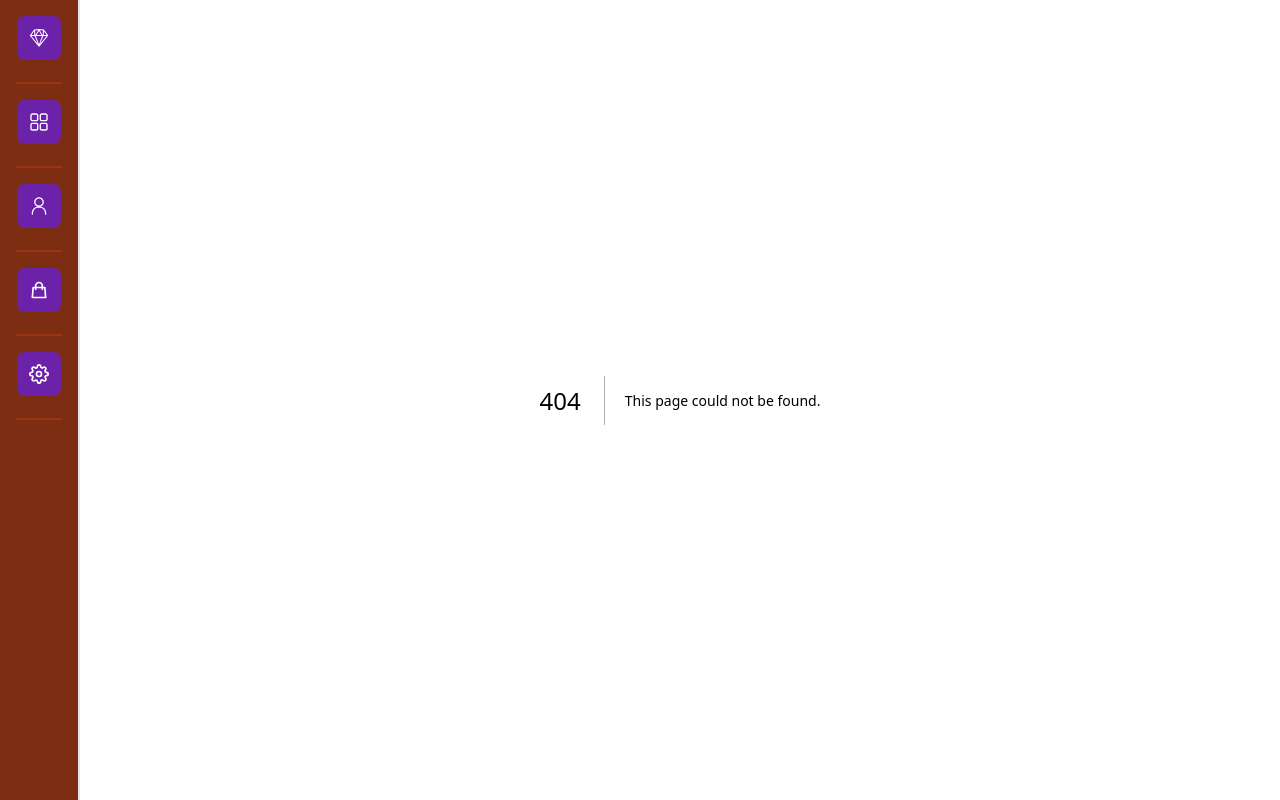
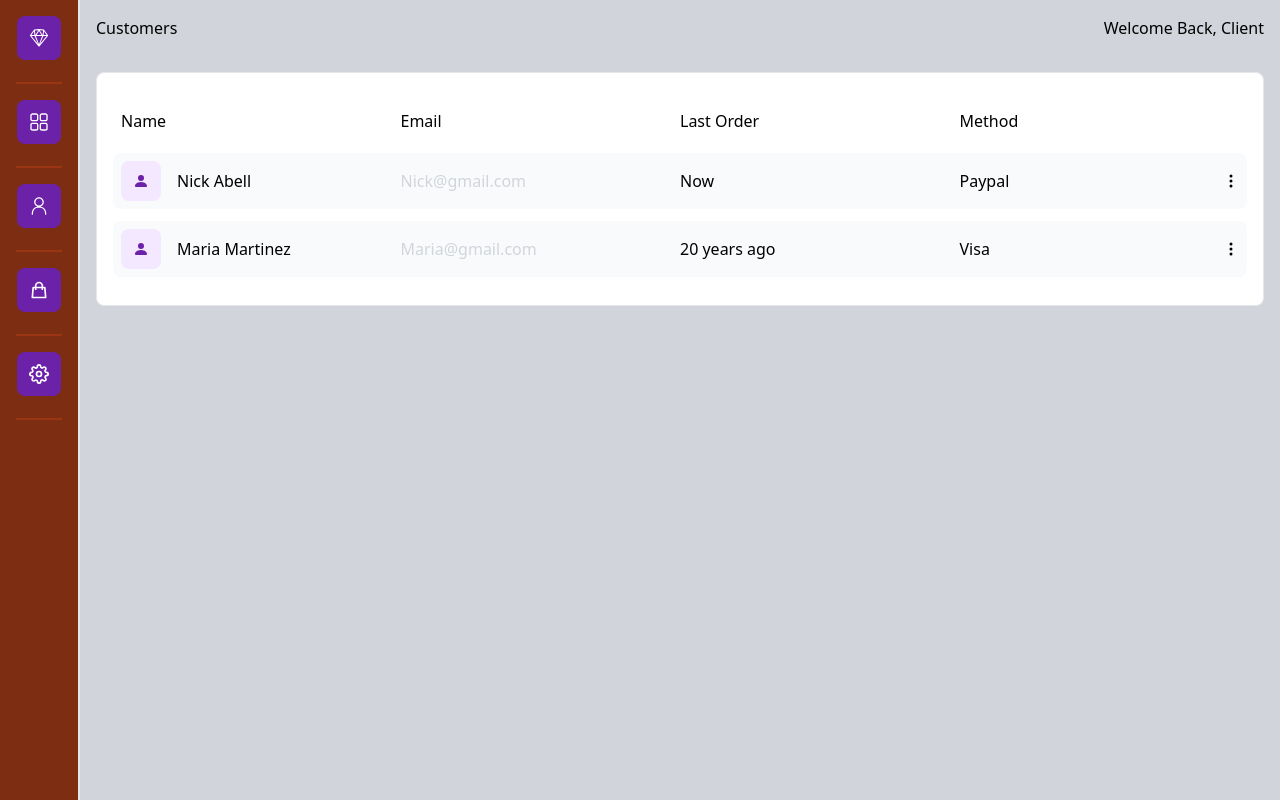
Before and after one commit to Nicholas-Abell/nextjs_dashboard, a Next.js app: page /customers in a window 1280 px wide. Before the commit this address had no page. Built offline with nearby package versions, Linux system fonts and the light colour scheme.

Commit message:
Customers page Layout

```diff
--- a/pages/api/hello.js
+++ /dev/null
@@ -1,5 +0,0 @@
-// Next.js API route support: https://nextjs.org/docs/api-routes/introduction
-
-export default function handler(req, res) {
-  res.status(200).json({ name: 'John Doe' })
-}
--- /dev/null
+++ b/pages/customers.js
@@ -0,0 +1,46 @@
+import React from 'react';
+import { BsPersonFill, BsThreeDotsVertical } from 'react-icons/bs';
+import { data } from '../data/data.js';
+
+const customers = () => {
+    return (
+        <div className='bg-gray-300 min-h-screen'>
+            <div className='flex justify-between p-4'>
+                <h2>Customers</h2>
+                <h2>Welcome Back, Client</h2>
+            </div>
+            <div className='p-4'>
+                <div className='w-full m-auto p-4 border rounded-lg bg-white overflow-y-auto'>
+                    <div className='my-3 p-2 grid md:grid-cols-4 sm:grid-cols-3 grid-cols-2 items-center justify-between'>
+                        <span>Name</span>
+                        <span className='sm:text-left text-right'>Email</span>
+                        <span className='hidden md:grid'>Last Order</span>
+                        <span className='hidden sm:grid'>Method</span>
+                    </div>
+                    <ul>
+                        {
+                            data.map((order, id) => (
+                                <li className='bg-gray-50 hover:bg-gray-100 rounded-lg my-3 p-2 grid md:grid-cols-4 sm:grid-cols-3 grid-cols-2 items-center justify-between cursor-pointer'>
+                                    <div className='flex items-center'>
+                                        <div className='bg-purple-100 p-3 rounded-lg'>
+                                            <BsPersonFill className='text-purple-800' />
+                                        </div>
+                                        <p className='pl-4'>{order.name.first} {order.name.last}</p>
+                                    </div>
+                                    <p className='text-gray-300 sm:text-left text-right'>{order.name.first}@gmail.com</p>
+                                    <p className='hidden md:flex '>{order.date}</p>
+                                    <div className='sm:flex hidden justify-between items-center'>
+                                        <p>{order.method}</p>
+                                        <BsThreeDotsVertical />
+                                    </div>
+                                </li>
+                            ))
+                        }
+                    </ul>
+                </div>
+            </div>
+        </div>
+    )
+}
+
+export default customers
--- /dev/null
+++ b/pages/orders.js
@@ -0,0 +1,23 @@
+import React from 'react';
+import { FaShoppingBag } from 'react-icons/fa';
+import { BsThreeDotsVertical } from 'react-icons/bs';
+import { data } from '../data/data';
+
+const Orders = () => {
+    return (
+        <div className='bg-gray-100 min-h-screen'>
+            <div className='flex justify-between px-4 pt-4'>
+                <h2 classN>Orders</h2>
+                <h2>Welcome Back, Client</h2>
+            </div>
+            <div className='p-4'>
+                <div className='w-full m-auto p-4'>
+
+                </div>
+
+            </div>
+        </div>
+    )
+}
+
+export default Orders
```
